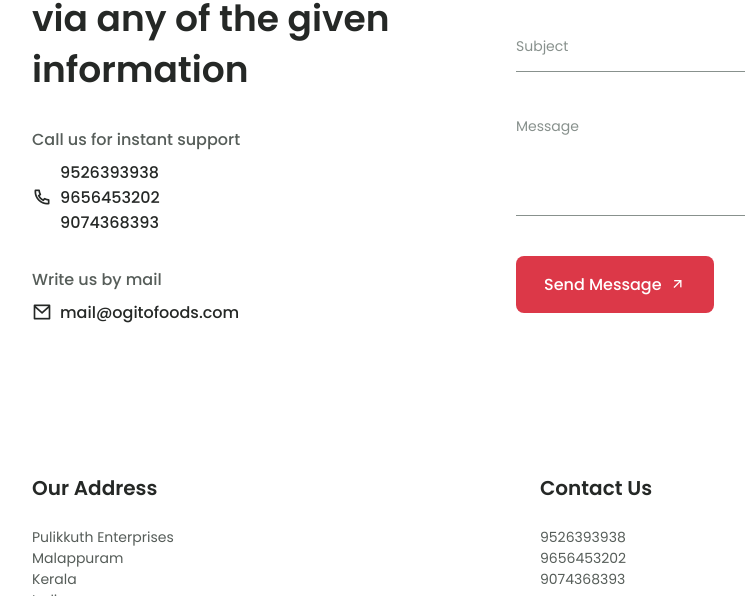
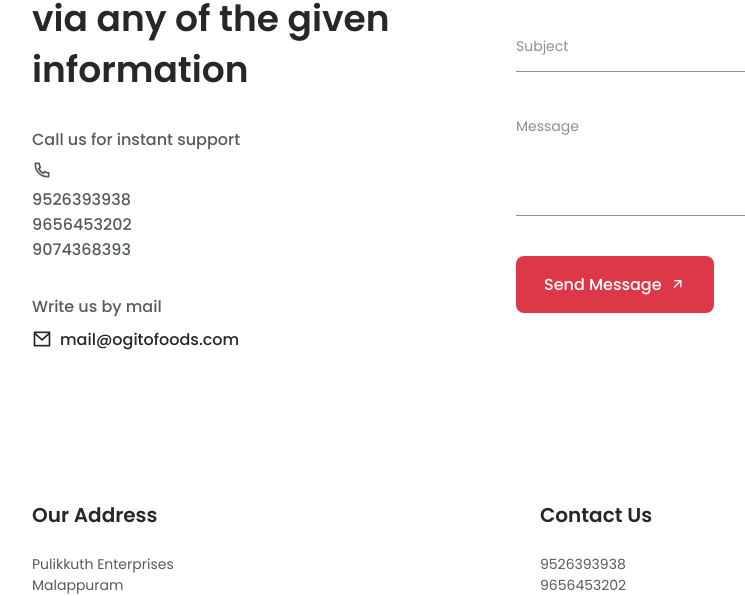
Before and after one commit to iambasilp/Basil-Ogito-test, a plain HTML site: page index.html in a window 1280 px wide. Shown: the part 3810-4406 px from the top of the page, without its empty margins (124-869 px from the left). Drawn offline with nearby package versions, Linux system fonts and the light colour scheme.

Commit message:
html  edit

```diff
--- a/assets/css/styles.css
+++ b/assets/css/styles.css
@@ -683,10 +683,22 @@ body.dark-theme {
 
 .contact__description {
   display: inline-flex;
+  justify-content: center;
   align-items: center;
   column-gap: 0.5rem;
   color: var(--title-color);
   font-weight: var(--font-medium);
+}
+.contactnum{
+  display:block;
+  justify-content: center;
+  align-items: center;
+  column-gap: 0.5rem;
+  color: var(--title-color);
+  font-weight: var(--font-medium);
+}
+.contact__description a{
+  color: var(--text-color);
 }
 
 .contact__icon {
@@ -813,6 +825,9 @@ body.dark-theme {
 
 .footer__information {
   font-size: var(--small-font-size);
+}
+.footer__information a{
+  color: var(--text-color);
 }
 
 .footer__social {
--- a/index.html
+++ b/index.html
@@ -443,11 +443,12 @@
                   <div class="contact__data">
                     <div class="contact__information">
                       <h3 class="contact__subtitle">Call us for instant support</h3>
-                      <span class="contact__description">
-                        <i class="ri-phone-line contact__icon"></i>
-                        9526393938 <br>
-                        9656453202 <br>
-                        9074368393 <br>
+                      <i class="ri-phone-line contact__icon"></i>
+                      <span class="contact__description contactnum">
+
+                        <a href="tel:+9526393938">9526393938</a> <br>
+                        <a href="tel:+9656453202">9656453202</a> <br>
+                        <a href="tel:+9074368393">9074368393</a> <br>
                       </span>
                     </div>
 
@@ -515,9 +516,10 @@
 
               <ul class="footer__data">
                 <li class="footer__information">
-                      9526393938 <br>
-                      9656453202 <br>
-                      9074368393 <br>
+                      <a href="tel:+9526393938">9526393938</a>  <br>
+                      <a href="tel:+9656453202">9656453202</a>  <br>
+                      <a href="tel:+9074368393">9074368393</a>  <br>
+
                 </li>
 
                 <div class="footer__social">
```
